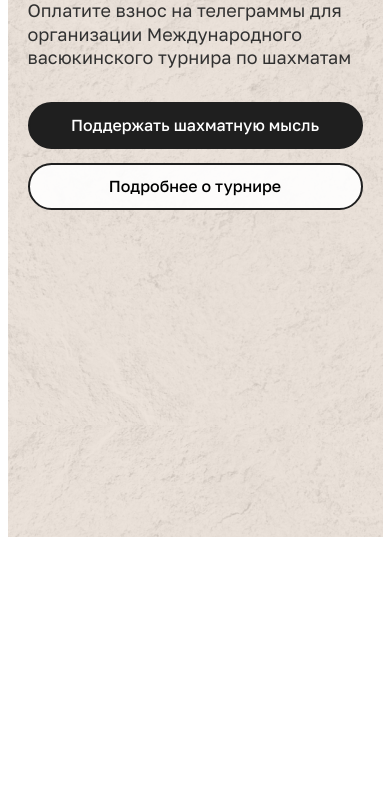
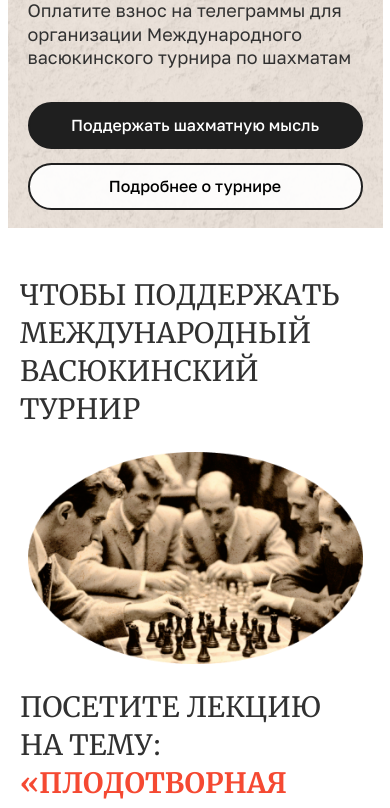
Before and after one commit to TIIGRUS/chess-club-landing, a plain HTML site: page index.html in a window 390 px wide. Shown: the part 275-1083 px from the top of the page. Before the commit the page ends 844 px from the top, so only its background shows below. Drawn offline with Linux system fonts and the light colour scheme.

Commit message:
feat: finish mobile block intro

```diff
--- a/index.html
+++ b/index.html
@@ -44,5 +44,22 @@
         присяжные заседатели!</span
       > -->
     </header>
+    <main>
+      <section class="intro page__section">
+        <h2 class="main-title intro__title page__section-title">
+          Чтобы поддержать Международный васюкинский турнир
+        </h2>
+        <img
+          src="./images/photo-game-chess.png"
+          class="intro__photo"
+          alt="Фото партии в шахматы"
+        />
+        <h2 class="main-title intro__title page__section-title">
+          посетите лекцию на тему:
+          <span class="main-title__accent">«Плодотворная дебютная идея»</span>
+        </h2>
+      </section>
+    </main>
+    <footer></footer>
   </body>
 </html>
--- a/styles/blocks/header/header.css
+++ b/styles/blocks/header/header.css
@@ -4,7 +4,7 @@
 .header {
     position: relative;
     max-width: 375px;
-    min-height: 812px;
+    /* min-height: 812px; */
     margin: 0 auto;
     padding: 18px var(--section-offset);
     background-position: center;
--- /dev/null
+++ b/styles/blocks/intro.css
@@ -0,0 +1,15 @@
+.intro {
+    display: grid;
+    gap: 24px;
+    margin-top: 48px;
+}
+
+.intro__title {
+    display: inline;
+}
+
+.intro__photo {
+    width: 335px;
+    height: 212px;
+    margin: 0 auto;
+}
--- a/styles/blocks/main-title.css
+++ b/styles/blocks/main-title.css
@@ -4,3 +4,8 @@
     color: var(--title-text-color);
     font-family: var(--title-family);
 }
+
+.main-title__accent {
+    font-weight: 700;
+    color: var(--title-accent-color);
+}
--- /dev/null
+++ b/styles/blocks/page/__section-title/page__section-title.css
@@ -0,0 +1,4 @@
+.page__section-title {
+    font-size: 28px;
+    line-height: 136%;
+}
--- /dev/null
+++ b/styles/blocks/page/__section/page__section.css
@@ -0,0 +1,4 @@
+.page__section {
+    padding-left: var(--section-offset);
+    padding-right: var(--section-offset);
+}
--- a/styles/blocks/page/page.css
+++ b/styles/blocks/page/page.css
@@ -1,3 +1,6 @@
+@import url(./__section/page__section.css);
+@import url(./__section-title/page__section-title.css);
+
 .page {
     font-family: var(--main-font);
     background-color: var(--page-bg);
--- a/styles/index.css
+++ b/styles/index.css
@@ -6,3 +6,4 @@
 @import url(./blocks/decor.css);
 @import url(./blocks/main-title.css);
 @import url(./blocks/button.css);
+@import url(./blocks/intro.css);
--- a/styles/variables.css
+++ b/styles/variables.css
@@ -15,6 +15,7 @@
     --title-family: var(--second-font);
     --title-text-color: var(--dark-gray-color);
     --title-font-weight: 400;
+    --title-accent-color: var(--red-color);
     --logo-text-color: var(--tudora-color);
     /* Sections */
     --bg-section: #e9ded4;
```
Also changed, not shown: images/photo-game-chess.png (added).
